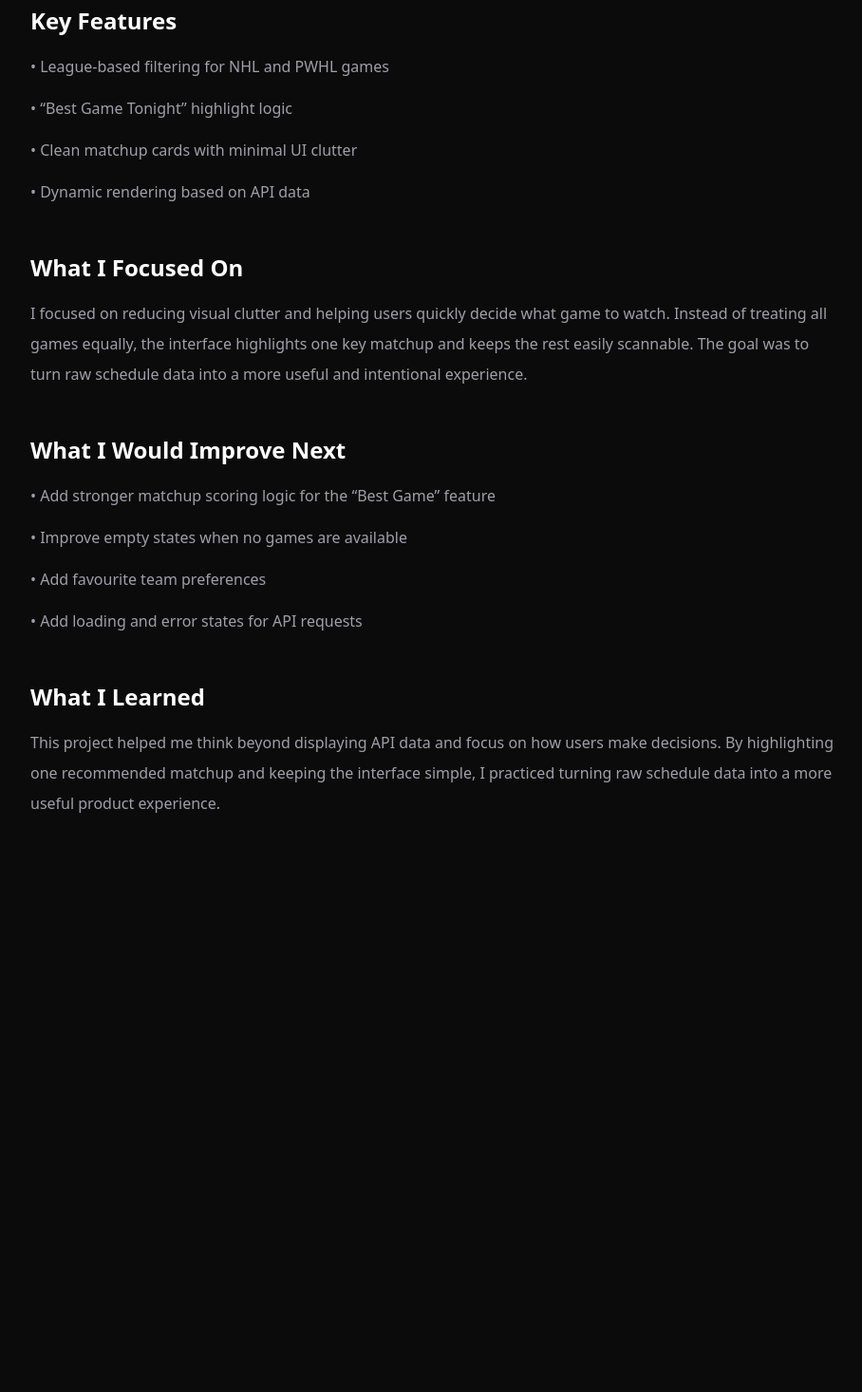
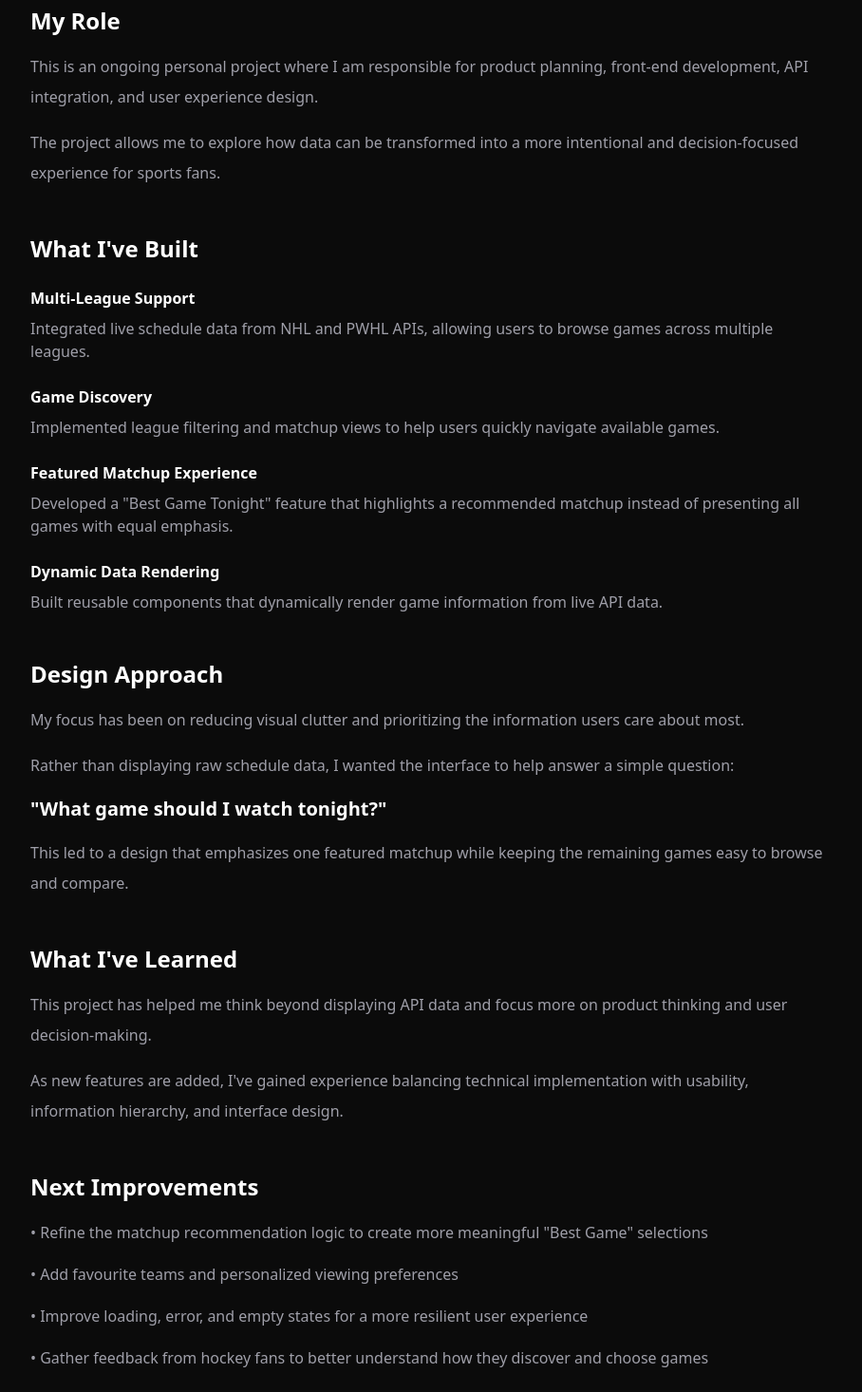
Before and after one commit to nicole-sedillo/portfolio-v3, a Next.js app: page /projects/hockey-game-tracker in a window 1280 px wide. Shown: the part 1420-2886 px from the top of the page at 95% size, without its empty margins (184-1092 px from the left). Before the commit the page ends 2362 px from the top, so only its background shows below. Built offline with nearby package versions, Linux system fonts and the light colour scheme.

Commit message:
modified intro, added my process section, modified text in each project page, added fun hockey stick hover effect on hockey app project page

```diff
--- a/app/projects/hockey-game-tracker/page.tsx
+++ b/app/projects/hockey-game-tracker/page.tsx
@@ -59,57 +59,99 @@ export default function HockeyGameTrackerPage() {
 
         <section className="mt-16">
           <h2 className="text-2xl font-semibold">The Idea</h2>
-
           <p className="mt-4 leading-8 text-zinc-400">
-            Most sports apps present schedules as long, cluttered lists without
-            helping users decide what to watch. I wanted to create a simpler
-            interface that highlights the most relevant matchup instead of just
-            displaying everything equally.
+            Most sports apps present schedules as long lists of games, leaving users to sort through the information themselves. I wanted to explore a different approach by creating an experience that helps users quickly decide what to watch instead of simply displaying every game equally.
           </p>
         </section>
 
         <section className="mt-12">
-          <h2 className="text-2xl font-semibold">Key Features</h2>
-
-          <ul className="mt-4 space-y-3 leading-8 text-zinc-400">
-            <li>• League-based filtering for NHL and PWHL games</li>
-            <li>• “Best Game Tonight” highlight logic</li>
-            <li>• Clean matchup cards with minimal UI clutter</li>
-            <li>• Dynamic rendering based on API data</li>
-          </ul>
-        </section>
-
-        <section className="mt-12">
-          <h2 className="text-2xl font-semibold">What I Focused On</h2>
-
+          <h2 className="text-2xl font-semibold">My Role</h2>
           <p className="mt-4 leading-8 text-zinc-400">
-            I focused on reducing visual clutter and helping users quickly decide what
-            game to watch. Instead of treating all games equally, the interface highlights
-            one key matchup and keeps the rest easily scannable. The goal was to turn raw
-            schedule data into a more useful and intentional experience.
+            This is an ongoing personal project where I am responsible for product planning, front-end development, API integration, and user experience design.
+          </p>
+          <p className="mt-4 leading-8 text-zinc-400">
+            The project allows me to explore how data can be transformed into a more intentional and decision-focused experience for sports fans.
           </p>
         </section>
 
         <section className="mt-12">
-          <h2 className="text-2xl font-semibold">What I Would Improve Next</h2>
+          <h2 className="text-2xl font-semibold">What I've Built</h2>
 
-          <ul className="mt-4 space-y-3 leading-8 text-zinc-400">
-            <li>• Add stronger matchup scoring logic for the “Best Game” feature</li>
-            <li>• Improve empty states when no games are available</li>
-            <li>• Add favourite team preferences</li>
-            <li>• Add loading and error states for API requests</li>
-          </ul>
+          <div className="mt-6 space-y-6">
+            <div>
+              <h3 className="font-semibold text-white">
+                Multi-League Support
+              </h3>
+              <p className="mt-2 text-zinc-400">
+                Integrated live schedule data from NHL and PWHL APIs, allowing users to browse games across multiple leagues.
+              </p>
+            </div>
+
+            <div>
+              <h3 className="font-semibold text-white">
+                Game Discovery
+              </h3>
+              <p className="mt-2 text-zinc-400">
+                Implemented league filtering and matchup views to help users quickly navigate available games.
+              </p>
+            </div>
+
+            <div>
+              <h3 className="font-semibold text-white">
+                Featured Matchup Experience
+              </h3>
+              <p className="mt-2 text-zinc-400">
+                Developed a "Best Game Tonight" feature that highlights a recommended matchup instead of presenting all games with equal emphasis.
+              </p>
+            </div>
+
+            <div>
+              <h3 className="font-semibold text-white">
+                Dynamic Data Rendering
+              </h3>
+              <p className="mt-2 text-zinc-400">
+                Built reusable components that dynamically render game information from live API data.
+              </p>
+            </div>
+          </div>
         </section>
 
         <section className="mt-12">
-          <h2 className="text-2xl font-semibold">What I Learned</h2>
+          <h2 className="text-2xl font-semibold">Design Approach</h2>
+          <p className="mt-4 leading-8 text-zinc-400">
+            My focus has been on reducing visual clutter and prioritizing the information users care about most.
+          </p>
+          <p className="mt-4 leading-8 text-zinc-400">
+            Rather than displaying raw schedule data, I wanted the interface to help answer a simple question:
+          </p>
+          <p className="mt-4 text-xl font-semibold text-white">
+            "What game should I watch tonight?"
+          </p>
+          <p className="mt-4 leading-8 text-zinc-400">
+            This led to a design that emphasizes one featured matchup while keeping the remaining games easy to browse and compare.
+          </p>
+        </section>
 
+        <section className="mt-12">
+          <h2 className="text-2xl font-semibold">What I've Learned</h2>
           <p className="mt-4 leading-8 text-zinc-400">
-            This project helped me think beyond displaying API data and focus on
-            how users make decisions. By highlighting one recommended matchup
-            and keeping the interface simple, I practiced turning raw schedule
-            data into a more useful product experience.
+            This project has helped me think beyond displaying API data and focus more on product thinking and user decision-making.
           </p>
+          <p className="mt-4 leading-8 text-zinc-400">
+            As new features are added, I've gained experience balancing technical implementation with usability, information hierarchy, and interface design.
+          </p>
+        </section>
+
+        <section className="mt-12">
+          <h2 className="text-2xl font-semibold">Next Improvements</h2>
+
+          <ul className="mt-4 space-y-3 leading-8 text-zinc-400">
+            <li>• Refine the matchup recommendation logic to create more meaningful "Best Game" selections</li>
+            <li>• Add favourite teams and personalized viewing preferences</li>
+            <li>• Improve loading, error, and empty states for a more resilient user experience</li>
+            <li>• Gather feedback from hockey fans to better understand how they discover and choose games</li>
+            <li>• Continue iterating on new features and interface improvements based on user needs and real-world usage</li>
+          </ul>
         </section>
       </section>
     </main>
--- a/app/projects/inday-website/page.tsx
+++ b/app/projects/inday-website/page.tsx
@@ -100,45 +100,84 @@ export default function IndayWebsitePage() {
         <section className="mt-12">
           <h2 className="text-2xl font-semibold">The Goal</h2>
           <p className="mt-4 leading-8 text-zinc-400">
-            The goal was to create a clean, visually consistent website that presents
-            content clearly without feeling cluttered. Working within Squarespace, I
-            extended the default templates using custom CSS and JavaScript to overcome
-            layout limitations and deliver a more refined user experience.
+            The goal was to create a clean, visually consistent website that presented content clearly while remaining easy to navigate across devices. Working within Squarespace, I used custom CSS and JavaScript to extend the platform's default capabilities and create a more tailored user experience.
+          </p>
+        </section>
+
+        <section className="mt-12">
+          <h2 className="text-2xl font-semibold">My Role</h2>
+          <p className="mt-4 leading-8 text-zinc-400">
+            I was responsible for customizing the website's layout, improving content organization, and enhancing the user experience beyond what was possible with the default Squarespace templates.
           </p>
         </section>
 
         <section className="mt-12">
           <h2 className="text-2xl font-semibold">What I Built</h2>
 
-          <ul className="mt-4 space-y-3 leading-8 text-zinc-400">
-            <li>• Customized Squarespace templates using CSS and JavaScript</li>
-            <li>• Built responsive layouts for mobile and desktop</li>
-            <li>• Improved navigation and content structure</li>
-            <li>• Enhanced UI components beyond default platform limitations</li>
-          </ul>
+          <div className="mt-6 space-y-6">
+            <div>
+              <h3 className="font-semibold text-white">
+                Custom Front-End Enhancements
+              </h3>
+              <p className="mt-2 text-zinc-400">
+                Used custom CSS and JavaScript to extend Squarespace functionality and create more flexible, polished layouts.
+              </p>
+            </div>
+
+            <div>
+              <h3 className="font-semibold text-white">
+                Responsive Design
+              </h3>
+              <p className="mt-2 text-zinc-400">
+                Built responsive experiences that adapted seamlessly across desktop, tablet, and mobile devices.
+              </p>
+            </div>
+
+            <div>
+              <h3 className="font-semibold text-white">
+                Content Structure & Navigation
+              </h3>
+              <p className="mt-2 text-zinc-400">
+                Improved content organization and navigation to help visitors find information more easily and create a clearer user journey.
+              </p>
+            </div>
+
+            <div>
+              <h3 className="font-semibold text-white">
+                UI Refinements
+              </h3>
+              <p className="mt-2 text-zinc-400">
+                Enhanced interface elements and page layouts to better support the brand's visual identity and improve overall usability.
+              </p>
+            </div>
+          </div>
         </section>
 
         <section className="mt-12">
-        <h2 className="text-2xl font-semibold">What I Would Improve Next</h2>
-
-        <ul className="mt-4 space-y-3 leading-8 text-zinc-400">
-          <li>• Continue refining mobile spacing and page transitions</li>
-          <li>• Improve page speed by auditing images and third-party scripts</li>
-          <li>• Add stronger SEO metadata for key pages</li>
-          <li>• Create more reusable content sections for future updates</li>
-        </ul>
-      </section>
+          <h2 className="text-2xl font-semibold">Design Approach</h2>
+          <p className="mt-4 leading-8 text-zinc-400">
+            My focus was on balancing aesthetics with usability. Rather than simply customizing templates, I looked at how content was presented, how users would move through the site, and how the website could better communicate the brand online.
+          </p>
+        </section>
 
         <section className="mt-12">
-        <h2 className="text-2xl font-semibold">What I learned</h2>
+          <h2 className="text-2xl font-semibold">What I Learned</h2>
+          <p className="mt-4 leading-8 text-zinc-400">
+            This project reinforced the importance of understanding platform constraints and finding creative solutions within them. By extending Squarespace with custom code, I was able to create a more intentional and flexible user experience while maintaining the ease of use that makes the platform valuable for clients.
+          </p>
+        </section>
 
-        <p className="mt-4 leading-8 text-zinc-400">
-          This project taught me how to work within platform constraints while still
-          delivering a polished user experience. By extending Squarespace with custom
-          CSS and JavaScript, I was able to move beyond template limitations and build
-          more flexible, intentional layouts.
-        </p>
-      </section>
+        <section className="mt-12">
+          <h2 className="text-2xl font-semibold">Next Improvements</h2>
+
+          <ul className="mt-4 space-y-3 leading-8 text-zinc-400">
+            <li>• Continue refining mobile layouts and spacing based on user feedback and real-world usage</li>
+            <li>• Conduct stakeholder reviews to identify opportunities for improving content structure and user journeys</li>
+            <li>• Improve page performance through image optimization and third-party script auditing</li>
+            <li>• Strengthen SEO foundations with enhanced metadata, page structure, and content optimization</li>
+            <li>• Create additional reusable content sections to make future updates easier and more scalable</li>
+          </ul>
+        </section>
       </section>
     </main>
   );
--- a/app/projects/internal-resource-portal/page.tsx
+++ b/app/projects/internal-resource-portal/page.tsx
@@ -55,16 +55,22 @@ export default function InternalResourcePlatformPage() {
         </div>
 
         <section className="mt-12">
-          <h2 className="text-2xl font-semibold">The Problem</h2>
+          <h2 className="text-2xl font-semibold">The Challenge</h2>
           <p className="mt-4 leading-8 text-zinc-400">
-            Information was spread across multiple sources, including emails, shared
-            drives, and informal communication. This made it difficult for teams to find
-            resources quickly, stay up to date, and submit requests in a consistent way.
+            Company resources, announcements, and internal requests were spread across multiple systems, including email, shared drives, and informal communication channels. This made it difficult for employees to locate information, stay informed, and submit requests consistently.
           </p>
         </section>
 
         <section className="mt-12">
-          <h2 className="text-2xl font-semibold">Key Features</h2>
+          <h2 className="text-2xl font-semibold">My Role</h2>
+          <p className="mt-4 leading-8 text-zinc-400">
+            As part of the portal development team, I contributed to front-end development, UX improvements, stakeholder feedback gathering, and workflow design.
+            My work focused on making information easier to find, simplifying user interactions, and helping translate operational processes into intuitive interfaces.
+          </p>
+        </section>
+
+        <section className="mt-12">
+          <h2 className="text-2xl font-semibold">Key Contributions</h2>
 
           <div className="mt-6 space-y-6">
             <div>
@@ -72,18 +78,22 @@ export default function InternalResourcePlatformPage() {
                 Resource Library
               </h3>
               <p className="mt-2 text-zinc-400">
-                Organized resources into categories and tags to reduce reliance on
-                scattered files and make important documents easier to find.
+                Contributed to the design and implementation of a centralized resource library that organized content using categories, tags, and search functionality.
+              </p>
+              <p className="mt-2 text-zinc-400">
+                This reduced reliance on scattered files and improved access to important company resources.
               </p>
             </div>
 
             <div>
               <h3 className="font-semibold text-white">
-                Announcement System
+                Announcements
               </h3>
               <p className="mt-2 text-zinc-400">
-                Built a structured way to share updates, allowing information to reach
-                the right users without relying on manual communication.
+                Helped create a structured announcement system that allowed updates to be shared consistently across the organization.
+              </p>
+              <p className="mt-2 text-zinc-400">
+                The goal was to reduce dependency on manual communication and improve visibility of important information.
               </p>
             </div>
 
@@ -92,18 +102,16 @@ export default function InternalResourcePlatformPage() {
                 Support Requests
               </h3>
               <p className="mt-2 text-zinc-400">
-                Replaced informal requests with a more consistent system for submitting
-                and tracking internal issues.
+                Contributed to the interface for submitting and tracking internal requests, helping replace informal processes with a more consistent workflow.
               </p>
             </div>
 
             <div>
               <h3 className="font-semibold text-white">
-                Role-Based Access
+                User Experience & Navigation
               </h3>
               <p className="mt-2 text-zinc-400">
-                Designed the interface with different user roles in mind, ensuring
-                content and actions were appropriate for each type of user.
+                Improved navigation patterns, content organization, and information architecture to help users locate resources and complete tasks more efficiently.
               </p>
             </div>
           </div>
@@ -159,6 +167,7 @@ export default function InternalResourcePlatformPage() {
               <ul className="mt-4 space-y-3 leading-8 text-zinc-400">
                 <li>• Improve the resource library UI to make navigation, filtering, and content discovery more intuitive</li>
                 <li>• Refine the support ticket interface to improve clarity, reduce friction, and make key actions more intuitive</li>
+                <li>• Gather additional user feedback after rollout to identify usability improvements and prioritize future enhancements based on real-world usage.</li>
               </ul>
             </section>
 
```
Also changed, not shown: app/page.tsx (+61 -4 lines), components/hockey/HockeyAppPreview.tsx (+18 -5 lines).
